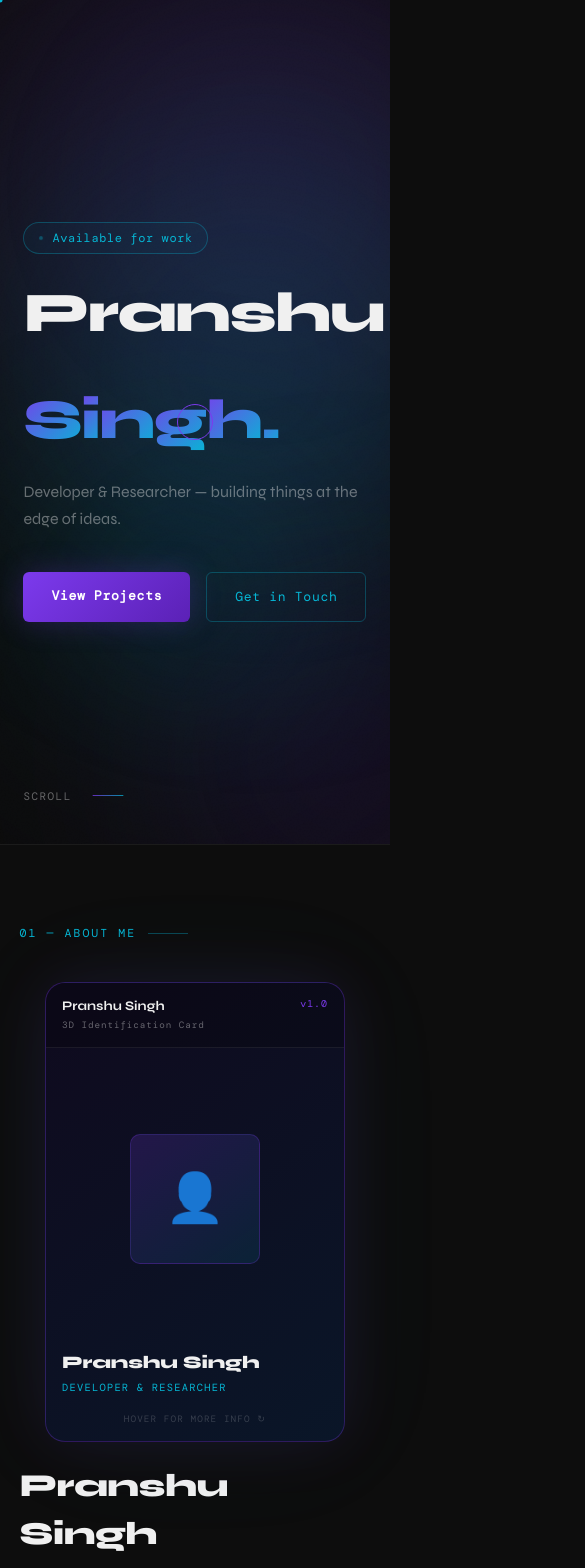
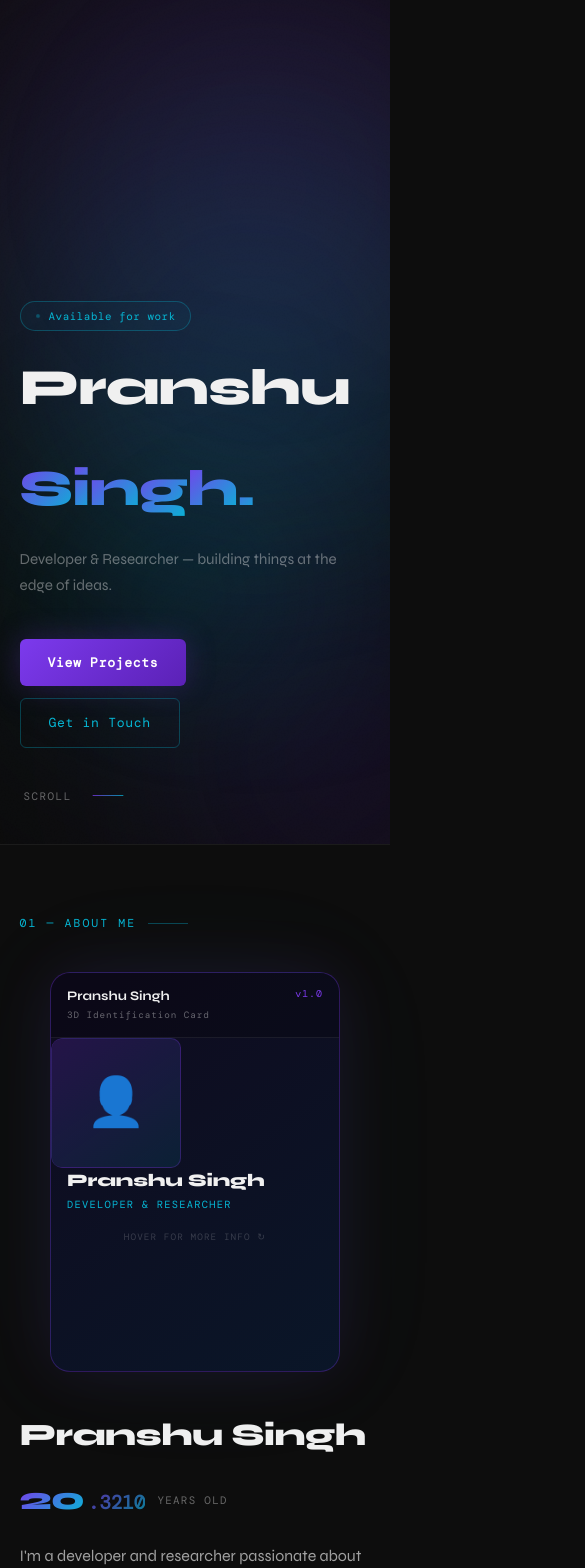
Before and after one commit to Pranshu-Singh04/Portfolio, a React (Vite) app: page / in a window 390 px wide. Shown: the top 1568 px of the page, 585 px wide, since content can reach past the window. Built offline with nearby package versions, Linux system fonts and the light colour scheme; a web font is replaced by a local one.

Commit message:
mobile layout fix

```diff
--- a/src/portfolio.css
+++ b/src/portfolio.css
@@ -121,10 +121,20 @@ button { font-family: var(--font-display); }
 .flip-header-sub { font-family: var(--font-mono); font-size: 0.58rem; color: var(--text-muted); letter-spacing: 0.1em; margin-top: 2px; }
 .flip-header-version { font-family: var(--font-mono); font-size: 0.62rem; color: var(--violet); letter-spacing: 0.1em; }
 
-.flip-card-photo-wrap { flex: 1; display: flex; align-items: center; justify-content: center; padding: 0.75rem 1.5rem; }
+.flip-card-photo-wrap {
+  width: 100%;
+  height: 4 / 5;
+  overflow: hidden;
+  border-radius: 12px;
+}
 .flip-photo-placeholder { width: 130px; height: 130px; border-radius: 10px; background: linear-gradient(145deg, rgba(124,58,237,0.2), rgba(6,182,212,0.1)); border: 1px solid rgba(124,58,237,0.25); display: flex; align-items: center; justify-content: center; font-size: 3rem; }
-.flip-photo-img { width: 130px; height: 130px; border-radius: 10px; object-fit: cover; border: 1px solid rgba(124,58,237,0.3); }
+.flip-photo-img {
+  width: 100%;
+  height: 100%;
+  object-fit: cover;
+  object-position: center 10%;
 
+}
 .flip-front-bottom { padding: 0 16px 8px; }
 .flip-front-name { font-size: 1.1rem; font-weight: 800; letter-spacing: -0.01em; }
 .flip-front-role { font-family: var(--font-mono); font-size: 0.65rem; color: var(--cyan); letter-spacing: 0.12em; text-transform: uppercase; margin-top: 3px; }
@@ -318,13 +328,96 @@ button { font-family: var(--font-display); }
 .contact-footer { margin-top: 5rem; padding-top: 2rem; border-top: 1px solid var(--border-subtle); }
 .contact-footer p { font-family: var(--font-mono); font-size: 0.68rem; color: var(--text-muted); letter-spacing: 0.08em; }
 
+/* ══ MOBILE ══ */
 @media (max-width: 768px) {
-  :root { --section-pad: 80px 5vw; }
-  .about-grid, .achievements-layout { grid-template-columns: 1fr; }
-  .flip-card { max-width: 300px; margin: 0 auto; }
-  .research-card, .research-card.flip-layout { grid-template-columns: 1fr; }
+  /* Global */
+  :root { --section-pad: 70px 5vw; }
+
+  /* Hide custom cursor on touch devices */
+  .cursor-outer, .cursor-inner { display: none; }
+  body { cursor: auto; }
+
+  /* Hero — prevent name clipping */
+  .hero-section { padding: 0 5vw; align-items: flex-end; padding-bottom: 6rem; min-height: 100svh; }
+  .hero-name { font-size: clamp(3rem, 16vw, 5.5rem); line-height: 1; letter-spacing: -0.02em; overflow: visible; }
+  .hero-name-wrap { display: block; white-space: normal; }
+  .hero-tagline { font-size: 0.95rem; }
+  .hero-tag { font-size: 0.68rem; }
+  .hero-cta-row { flex-direction: column; gap: 0.75rem; }
+  .hero-btn { text-align: center; width: fit-content; }
+
+  /* Section headings */
+  .section-heading { font-size: clamp(1.8rem, 8vw, 2.5rem); margin-bottom: 2rem; }
+
+  /* About — stack vertically, card centered */
+  .about-grid {
+    grid-template-columns: 1fr;
+    gap: 2.5rem;
+  }
+  .flip-card {
+    width: 100%;
+    max-width: 320px;
+    height: 420px;
+    margin: 0 auto;
+  }
+  .about-name { font-size: clamp(1.8rem, 8vw, 2.5rem); }
+  .live-age-number { font-size: 2rem; }
+  .live-age-decimal { font-size: 1.2rem; }
+
+  /* Skills — single column on very small, 2 col otherwise */
+  .skills-grid { grid-template-columns: repeat(2, 1fr); gap: 0.75rem; }
+  .skills-header { flex-direction: column; align-items: flex-start; gap: 1rem; }
+
+  /* Projects */
+  .project-card {
+    flex-direction: column !important;
+    gap: 1.25rem;
+  }
+  /* Preview image full width below text on mobile */
+  .project-card > div:last-child {
+    width: 100% !important;
+    height: 160px !important;
+    min-height: unset !important;
+    align-self: auto !important;
+  }
+  .carousel-arrow { width: 36px; height: 36px; font-size: 1.2rem; flex-shrink: 0; }
+  .project-title { font-size: clamp(1.4rem, 6vw, 2rem); }
+
+  /* Research */
+  .research-card,
+  .research-card.flip-layout {
+    grid-template-columns: 1fr;
+    padding: 1.5rem;
+    gap: 1.25rem;
+  }
   .research-card.flip-layout .research-image-side,
   .research-card.flip-layout .research-text-side { order: 0; }
-  .project-carousel { gap: 0.75rem; }
-  .carousel-arrow { width: 40px; height: 40px; font-size: 1.1rem; }
+  .research-img-placeholder { aspect-ratio: 16/9; }
+
+  /* Achievements */
+  .achievements-layout {
+    grid-template-columns: 1fr;
+    gap: 2.5rem;
+  }
+  .magazine-container { justify-content: center; }
+
+  /* Timeline */
+  .timeline { padding-left: 2.5rem; }
+  .timeline-dot { left: -2.2rem; width: 22px; height: 22px; }
+  .timeline-dot-inner { width: 8px; height: 8px; }
+
+  /* Contact */
+  .contact-heading { font-size: clamp(2rem, 10vw, 3.5rem); }
+  .contact-email { font-size: 0.85rem; word-break: break-all; }
+  .contact-socials { gap: 1.25rem; flex-wrap: wrap; }
+
+  /* Detail pages */
+  .detail-title { font-size: clamp(2rem, 10vw, 3.5rem); }
 }
+
+/* Extra small phones */
+@media (max-width: 400px) {
+  .hero-name { font-size: 13vw; }
+  .skills-grid { grid-template-columns: repeat(2, 1fr); }
+  .flip-card { max-width: 290px; height: 400px; }
+}
```
